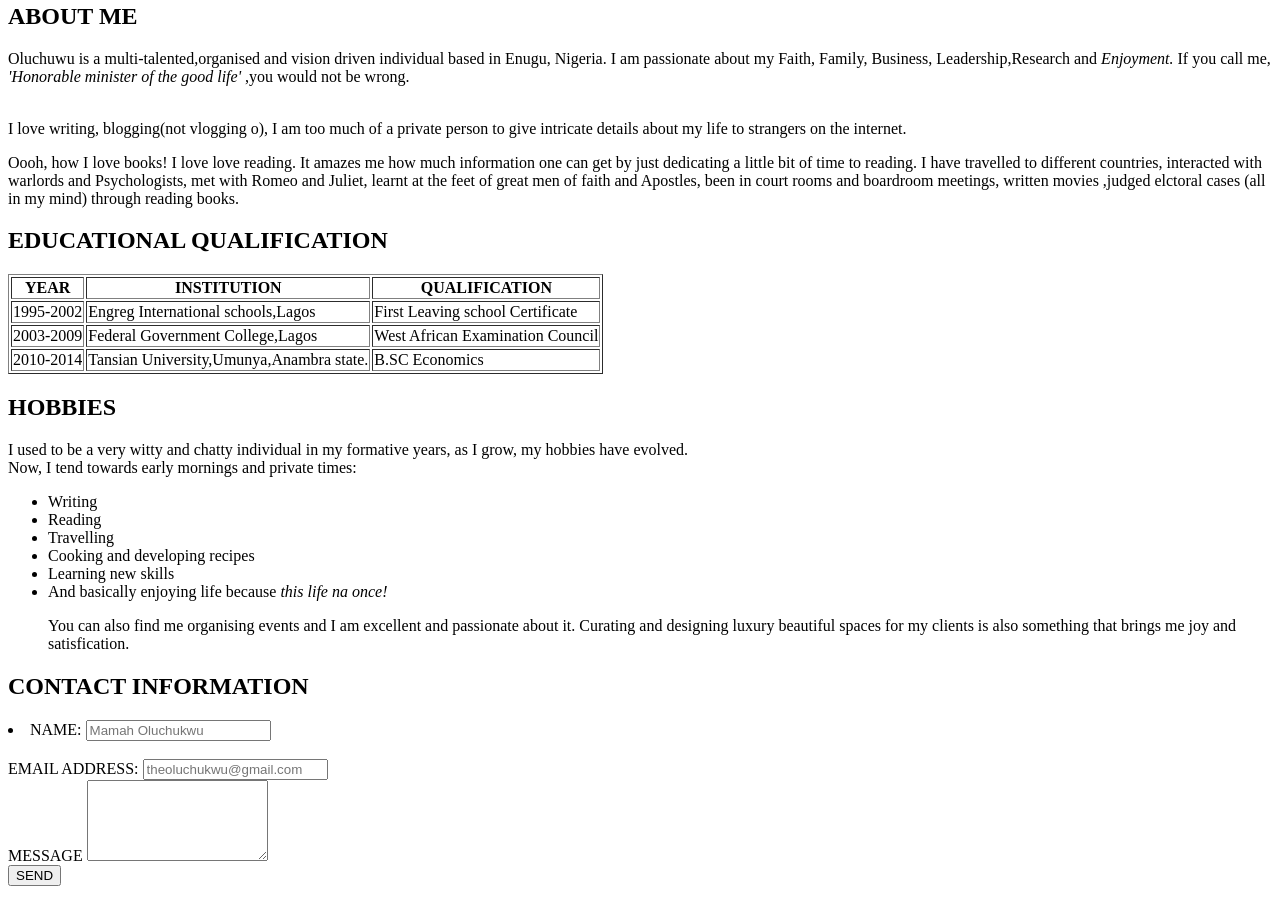
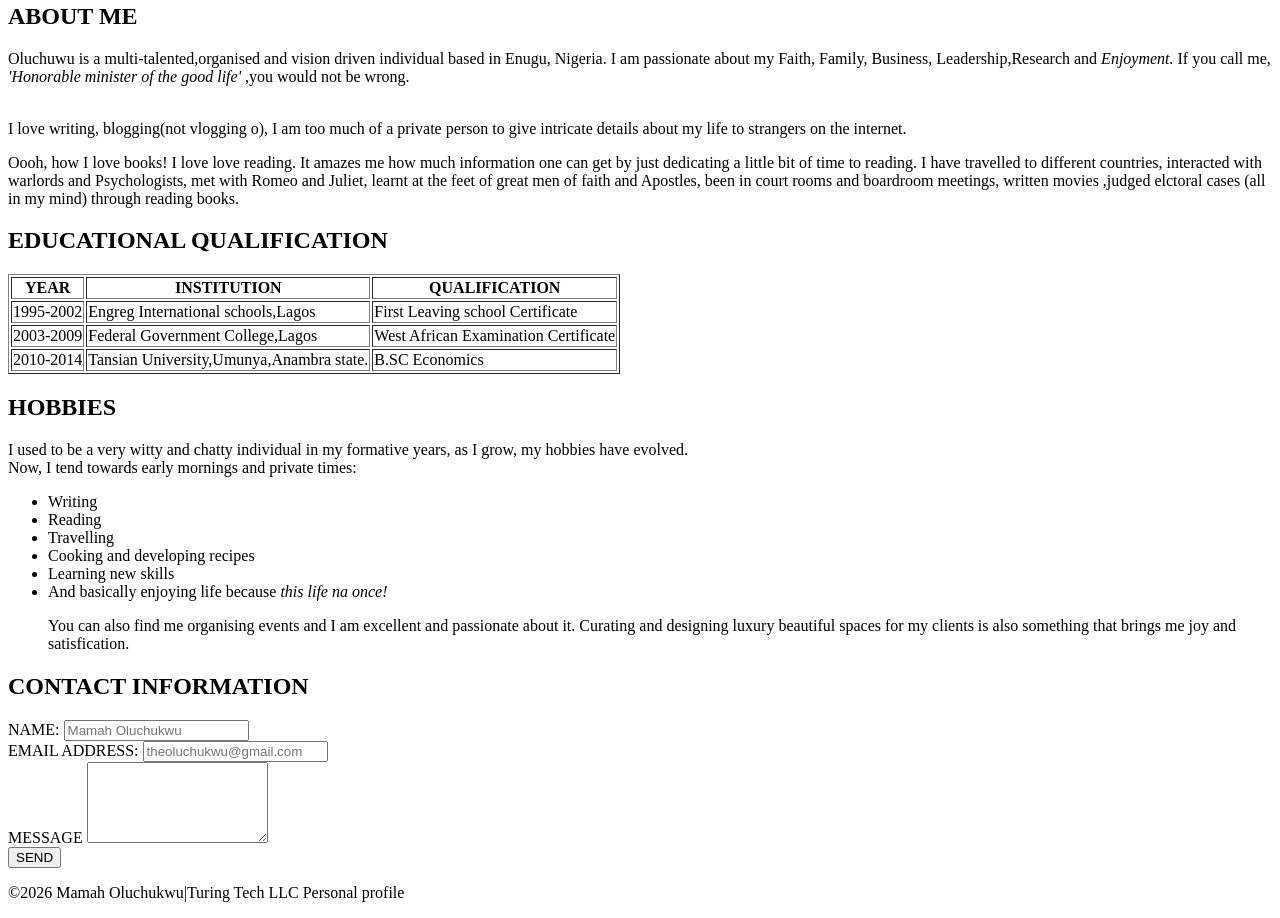
Before and after one commit to billionaireoluchukwu/Personal-project-html, a plain HTML site: page index.html in a window 1280 px wide. Shown: the part 442-1360 px from the top of the page. Before the commit the page ends 1336 px from the top, so only its background shows below. Drawn offline with Linux system fonts and the light colour scheme.

Commit message:
Add files via upload

```diff
--- a/index.html
+++ b/index.html
@@ -10,7 +10,7 @@
 <body>
       <header>
         <h1> THE BILLIONAIRE OLUCHUKWU</h1>
-    </header>
+
 
     <nav>
         <ul>
@@ -22,14 +22,14 @@
         </ul>
 
      </nav>
+      </header>
 
         <main>
             <!-- HOME SECTION -->
             <section id="Home">
                 <h1>Hi,Welcome to my web page.</h1>
                     <p>Let's know a little about The Billionaire Oluchukwu, shall we?</p>
-                <img src="IMG_4511.JPG" alt="A photo of me in green not smiling" width="300px">
-                <img src="IMG_4513.JPG" alt="A photo of me smiling" width="300">
+                <img src="green cloth.png" alt="A photo of me in green not smiling" width="900px">
 
                 <P>
                     <em>Nnọọ̀</em>
@@ -74,7 +74,7 @@
     <tr>
         <td>2003-2009</td>
         <td>Federal Government College,Lagos</td>
-       <td>West African Examination Council</td>
+       <td>West African Examination Certificate</td>
 
 
     <tr>
@@ -104,7 +104,7 @@
             <section id="Contact">
                 <h2>CONTACT INFORMATION</h2>
                     <form>
-                        <li><label for="name">NAME: </label>
+                        <label for="name">NAME: </label>
                         <input type="text" id="name" name="name" placeholder="Mamah Oluchukwu"></li>
 
                        <br><label ></for="email">EMAIL ADDRESS:</label>
@@ -118,6 +118,9 @@
                 </h2>
             </section>
         </main>
-        <footer id="footer"></footer>
+        <footer id="footer">
+            <p>&COPY;2026 Mamah Oluchukwu|Turing Tech LLC Personal profile</p>
+        </footer>
     </body>
+
 </html>
```
